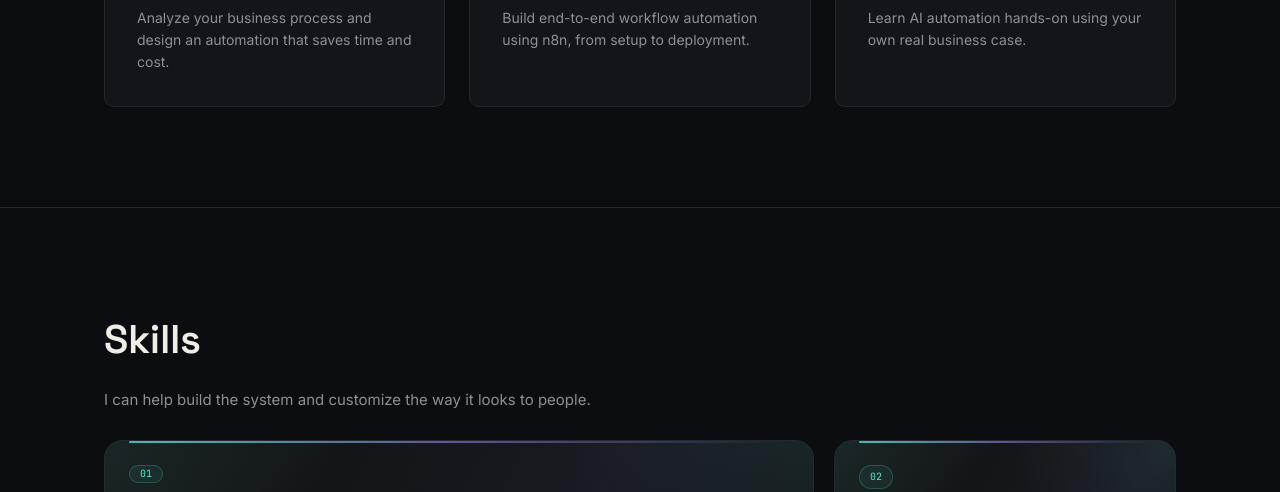
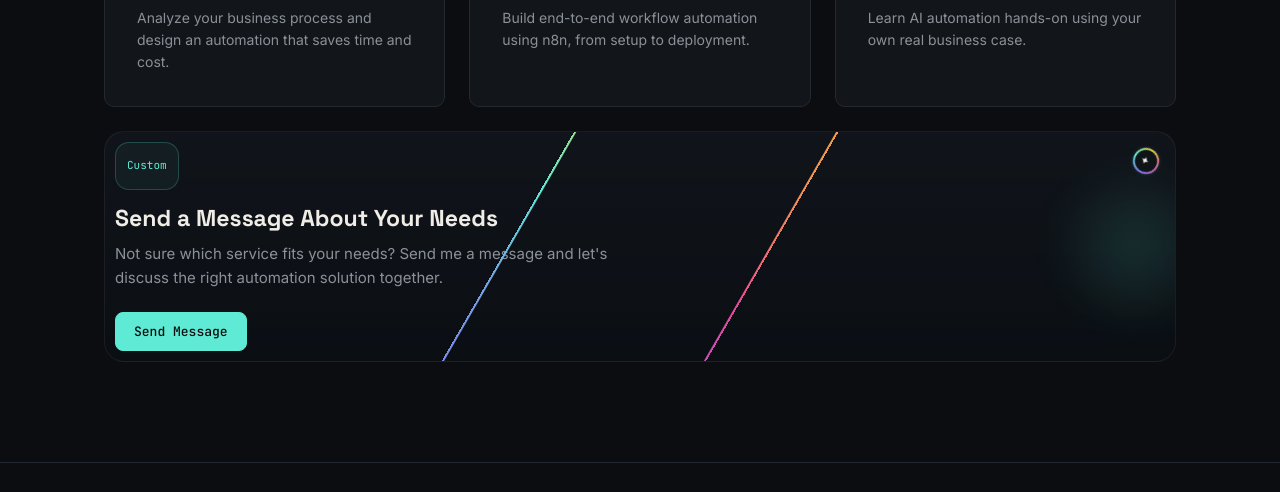
Before and after one commit to muhammadaslambik/muhammadaslambik.github.io, a plain HTML site: page index.html in a window 1280 px wide. Shown: the part 1386-1878 px from the top of the page. Drawn offline with Linux system fonts and the light colour scheme.

Commit message:
Update index.html

```diff
--- a/index.html
+++ b/index.html
@@ -259,6 +259,10 @@ display:flex; flex-direction:column;
 margin-top:auto;
 padding-top:22px;
 }
+/* Services message card uses the exact Projects CTA/card design. */
+.service-grid .service-message-card{grid-column:1/-1;}
+.service-grid .service-message-card .cta-card-text{flex:1 1 520px;min-width:0;}
+.service-grid .service-message-card .service-open-btn{flex:0 0 auto;}
 .service-card:hover{border-color:var(--teal-dim);}
 .service-card .icon-box{
 width:44px; height:44px; border-radius:10px;
@@ -1344,6 +1348,18 @@ nav.wrap{height:64px;}
 <h3><span data-i18n="en">Private Mentoring</span><span data-i18n="id">Mentoring Privat</span></h3>
 <p><span data-i18n="en">Learn AI automation hands-on using your own real business case.</span><span data-i18n="id">Belajar automasi AI secara langsung menggunakan studi kasus bisnis anda sendiri.</span></p>
 </div>
+
+<!-- SERVICE MESSAGE CTA — same concept as the Projects message card -->
+<article class="featured-card cta-card service-message-card">
+  <div class="cta-card-text">
+    <div class="featured-tags cta-tags-row"><span class="tag">Custom</span><div class="cta-icon"><span>✦</span></div></div>
+    <h3><span data-i18n="en">Send a Message About Your Needs</span><span data-i18n="id">Kirim Pesan Sesuai Kebutuhan Anda</span></h3>
+    <p><span data-i18n="en">Not sure which service fits your needs? Send me a message and let's discuss the right automation solution together.</span><span data-i18n="id">Belum yakin layanan mana yang sesuai? Kirim pesan dan mari diskusikan solusi otomatisasi yang tepat untuk kebutuhan Anda.</span></p>
+  </div>
+  <button type="button" class="btn service-open-btn" data-service="">
+    <span data-i18n="en">Send Message</span><span data-i18n="id">Kirim Pesan</span>
+  </button>
+</article>
 </div>
 </div>
 </section>
```
